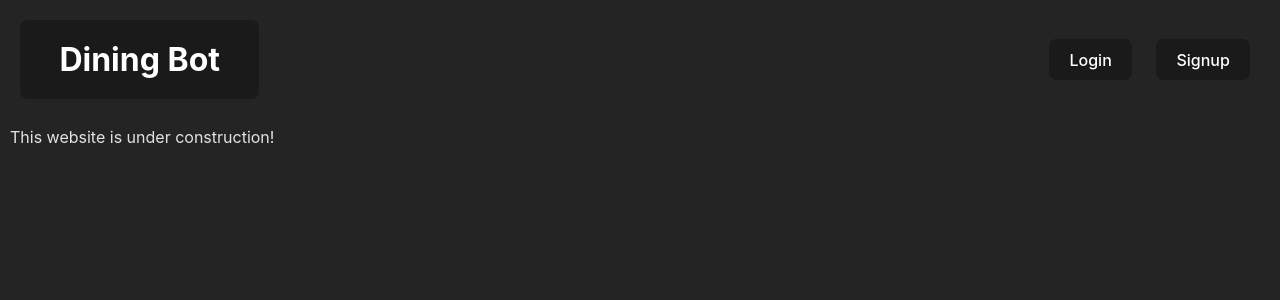
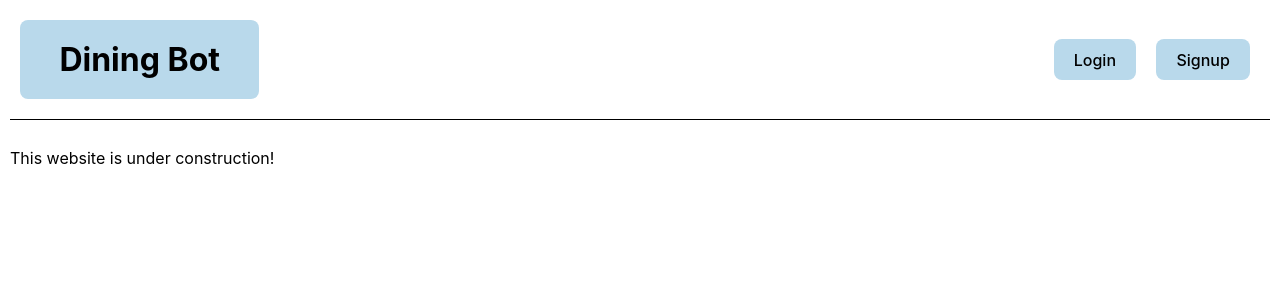
Before and after one commit to kd993595/cloud-team-UI, a React (Vite) app: page / in a window 1280 px wide. Shown: the top 300 px of the page. Built offline with nearby package versions, Linux system fonts and the light colour scheme.

Commit message:
Simpler white-blue styling

```diff
--- a/src/components/StickyBar.tsx
+++ b/src/components/StickyBar.tsx
@@ -5,13 +5,21 @@ function StickyBar() {
 
 
     return (
-        <div id="sticky-bar">
-            <div>
-                <Link to={"/"}><button id="title">Dining Bot</button></Link>
-            </div>
-            <div id="button-row">
-                <Link to={"/login"}><button>Login</button> </Link>
-                <Link to={"/signup"}><button>Signup</button> </Link>
+        <div id="outer-sticky-bar">
+            <div id="sticky-bar">
+                <div>
+                    <Link to={"/"}>
+                        <button id="title">Dining Bot</button>
+                    </Link>
+                </div>
+                <div id="button-row">
+                    <Link to={"/login"}>
+                        <button>Login</button>
+                    </Link>
+                    <Link to={"/signup"}>
+                        <button>Signup</button>
+                    </Link>
+                </div>
             </div>
         </div>
     )
--- a/src/index.css
+++ b/src/index.css
@@ -3,14 +3,11 @@
   line-height: 1.5;
   font-weight: 400;
 
-  color-scheme: light dark;
-  color: rgba(255, 255, 255, 0.87);
-  background-color: #242424;
-
   font-synthesis: none;
   text-rendering: optimizeLegibility;
   -webkit-font-smoothing: antialiased;
   -moz-osx-font-smoothing: grayscale;
+
 }
 
 a {
@@ -24,8 +21,6 @@ a:hover {
 
 body {
   margin: 10px;
-  min-width: 320px;
-  min-height: 100vh;
 }
 
 h1 {
@@ -40,13 +35,12 @@ button {
   font-size: 1em;
   font-weight: 500;
   font-family: inherit;
-  background-color: #1a1a1a;
-  color: white;
+  background-color: #B9D9EB;
   cursor: pointer;
   transition: border-color 0.25s;
 }
 button:hover {
-  border-color: #646cff;
+  border-color: black;
 }
 button:focus,
 button:focus-visible {
@@ -54,13 +48,18 @@ button:focus-visible {
 }
 
 #sticky-bar {
-  position: sticky;
-  top: 0;
-  overflow: hidden;
   display: flex;
   justify-content: space-between;
   align-items: center;
-  padding: 10px;
+  padding: 10px 10px 20px 10px;
+  border-bottom: black solid 1px;
+}
+
+#outer-sticky-bar {
+  position: sticky;
+  top: 0;
+  overflow: visible;
+  padding-bottom: 10px;
 }
 
 #button-row > * {
@@ -70,7 +69,6 @@ button:focus-visible {
 #title {
   font-size: 2em;
   font-weight: bold;
-  color: white;
 }
 
 #login-signup-form > * {
```
